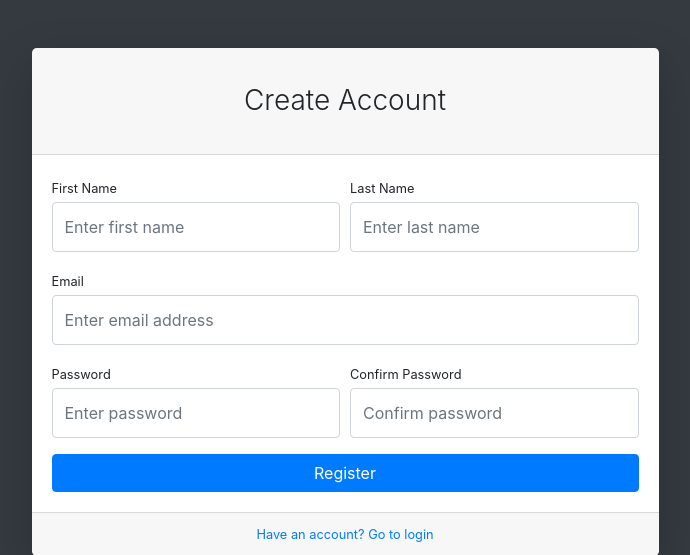
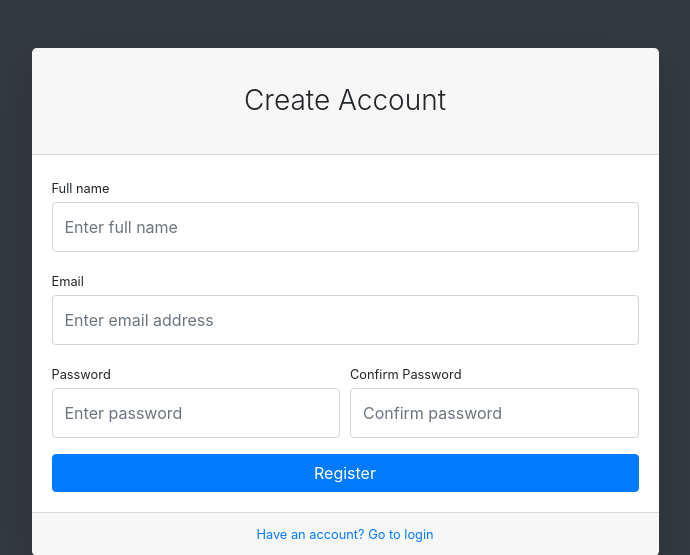
Before and after one commit to giwrgosftw/Task-Management-Tool, a Flask app: page /register in a window 1280 px wide. Shown: the top 555 px of the page, without its empty margins (295-985 px from the left). Run offline with Flask 2, Linux system fonts and the light colour scheme; parts of the project's set-up code (start-up, migrations or seed data) failed here and were passed over; some libraries are stand-ins or nearby versions.

Commit message:
Register with one field called fullname instead using two fields

```diff
--- a/app.py
+++ b/app.py
@@ -39,12 +39,12 @@ def login():
 def register():
     if request.method == 'POST':
         users = mongo.db.users
-        existing_user = users.find_one({'name': request.form['email']})
+        existing_user = users.find_one({'email': request.form['email']})
 
         if existing_user is None:
             hash_pass = bcrypt.hashpw(request.form['password'].encode('utf-8'), bcrypt.gensalt())
             users.insert_one(
-                {'name': request.form['name'], 'surname': request.form['surname'], 'email': request.form['email'],
+                {'fullname': request.form['fullname'], 'email': request.form['email'],
                  'password': hash_pass})
             session['email'] = request.form['email']
             return redirect(url_for('welcome_login'))  # account created successfully navigate me to the login page
--- a/templates/register.html
+++ b/templates/register.html
@@ -21,19 +21,9 @@
                                     <div class="card-header"><h3 class="text-center font-weight-light my-4">Create Account</h3></div>
                                     <div class="card-body">
                                             <form method="POST" action="{{ url_for('register') }}">
-                                            <div class="form-row">
-                                                <div class="col-md-6">
-                                                    <div class="form-group">
-                                                        <label class="small mb-1" for="inputFirstName">First Name</label>
-                                                        <input class="form-control py-4" id="inputFirstName" name="name" placeholder="Enter first name" />
-                                                    </div>
-                                                </div>
-                                                <div class="col-md-6">
-                                                    <div class="form-group">
-                                                        <label class="small mb-1" for="inputLastName">Last Name</label>
-                                                        <input class="form-control py-4" id="inputLastName" name="surname" placeholder="Enter last name" />
-                                                    </div>
-                                                </div>
+                                            <div class="form-group">
+                                                <label class="small mb-1" for="inputFullName">Full name</label>
+                                                <input class="form-control py-4" id="inputFullName" name="fullname" placeholder="Enter full name" />
                                             </div>
                                             <div class="form-group">
                                                 <label class="small mb-1" for="inputEmailAddress">Email</label>
```
